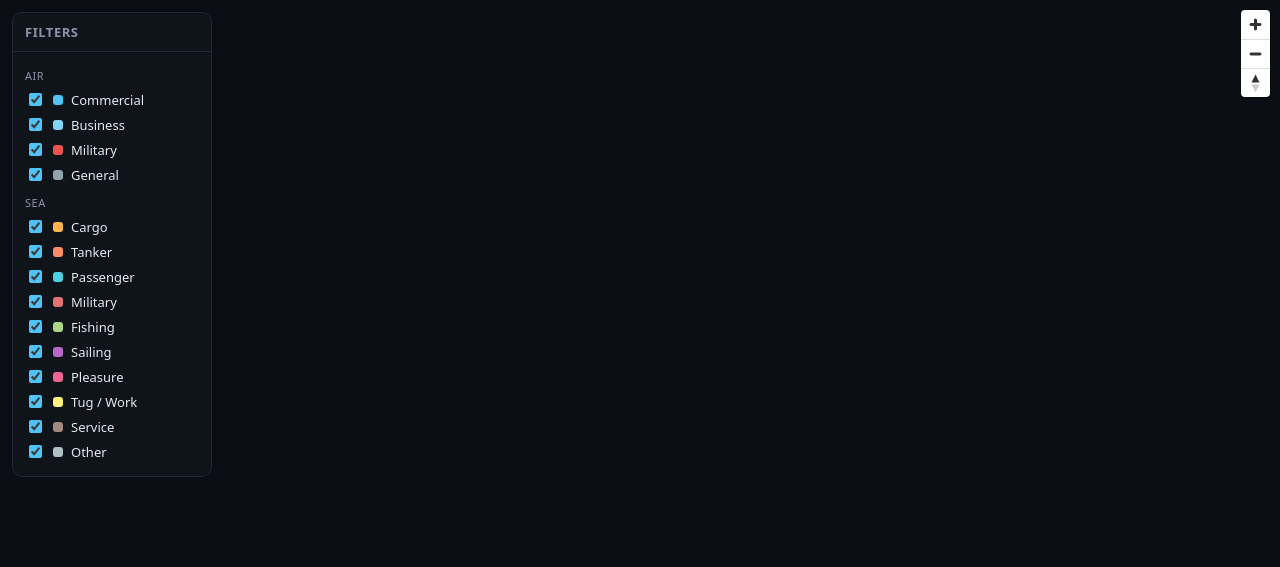
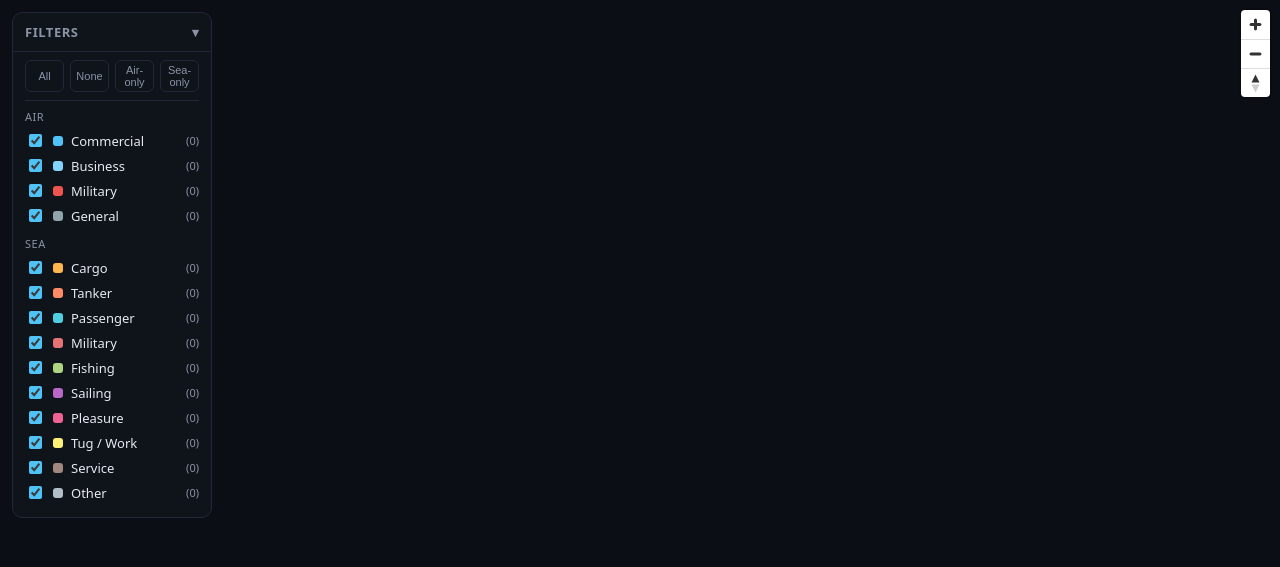
Before and after one commit to Zacheri/Transponder-Radar, a website built with Vite: page index.html in a window 1280 px wide. Shown: the top 567 px of the page. Built offline with nearby package versions, Linux system fonts and the light colour scheme; no server answers.

Commit message:
feat: filter drawer — collapse, live counts, quick actions, localStorage

```diff
--- a/src/main.ts
+++ b/src/main.ts
@@ -19,16 +19,20 @@ const store = new ClientStore();
 const panel = createPanel(document.getElementById("app") as HTMLElement);
 const hud = createHud(document.getElementById("app") as HTMLElement);
 let visible = new Set<CraftKind>([...AIR_KINDS, ...SEA_KINDS]);
+let filters: { setCounts(c: Map<CraftKind, number>): void } | null = null;
 
 function refresh(): void {
   setCraftData(map, buildFeatureCollection(store.all()));
   let air = 0;
   let sea = 0;
+  const counts = new Map<CraftKind, number>();
   for (const c of store.all()) {
     if (c.domain === "air") air++;
     else sea++;
+    counts.set(c.kind, (counts.get(c.kind) ?? 0) + 1);
   }
   hud.setCounts(air, sea);
+  filters?.setCounts(counts);
   const id = panel.selectedId();
   if (id) {
     const c = store.get(id);
@@ -64,7 +68,7 @@ map.on("load", async () => {
   socket.connect();
   store.subscribe(refresh);
 
-  createFilters(document.getElementById("app") as HTMLElement, visible, (v) => {
+  filters = createFilters(document.getElementById("app") as HTMLElement, visible, (v) => {
     visible = v;
     const f = buildIconFilter(v);
     map.setFilter("craft-icons", f);
--- a/src/style.css
+++ b/src/style.css
@@ -165,6 +165,10 @@ body {
   z-index: 10;
 }
 .drawer-head {
+  display: flex;
+  align-items: center;
+  justify-content: space-between;
+  gap: 8px;
   padding: 10px 12px;
   font-weight: 600;
   font-size: 13px;
@@ -172,6 +176,8 @@ body {
   text-transform: uppercase;
   color: var(--muted);
   border-bottom: 1px solid var(--border);
+  cursor: pointer;
+  user-select: none;
 }
 .drawer-body {
   padding: 8px 12px 12px;
@@ -202,6 +208,44 @@ body {
 }
 .drawer-label {
   flex: 1;
+}
+.drawer-count {
+  flex: none;
+  color: var(--muted);
+  font-size: 11px;
+  font-variant-numeric: tabular-nums;
+}
+.drawer-actions {
+  display: flex;
+  gap: 6px;
+  padding-bottom: 8px;
+  margin-bottom: 4px;
+  border-bottom: 1px solid var(--border);
+}
+.drawer-action {
+  flex: 1;
+  background: none;
+  border: 1px solid var(--border);
+  border-radius: 6px;
+  color: var(--muted);
+  font-size: 11px;
+  padding: 3px 0;
+  cursor: pointer;
+}
+.drawer-action:hover {
+  color: var(--text);
+  border-color: var(--muted);
+}
+.drawer-chevron {
+  flex: none;
+  color: var(--muted);
+  transition: transform 0.15s ease;
+}
+.drawer.collapsed .drawer-chevron {
+  transform: rotate(-90deg);
+}
+.drawer.collapsed .drawer-body {
+  display: none;
 }
 
 .hud {
--- a/src/ui/filters.ts
+++ b/src/ui/filters.ts
@@ -1,22 +1,48 @@
 import type { CraftKind } from "../../shared/craft.js";
 import { KINDS, AIR_KINDS, SEA_KINDS } from "../../shared/craft.js";
+
+const VISIBLE_KEY = "radar.visibleKinds";
+const COLLAPSED_KEY = "radar.drawerCollapsed";
+
+function readSavedVisible(): Set<CraftKind> | null {
+  try {
+    const raw = localStorage.getItem(VISIBLE_KEY);
+    if (!raw) return null;
+    const arr: unknown = JSON.parse(raw);
+    if (!Array.isArray(arr)) return null;
+    for (const v of arr) {
+      if (typeof v !== "string" || !(v in KINDS)) return null;
+    }
+    return new Set(arr as CraftKind[]);
+  } catch {
+    return null;
+  }
+}
 
 export function createFilters(
   root: HTMLElement,
   initial: Set<CraftKind>,
   onChange: (v: Set<CraftKind>) => void,
-): { setVisible(v: Set<CraftKind>): void } {
+): { setCounts(counts: Map<CraftKind, number>): void } {
   const el = document.createElement("aside");
   el.className = "drawer";
   const head = document.createElement("div");
   head.className = "drawer-head";
-  head.textContent = "Filters";
+  const title = document.createElement("span");
+  title.textContent = "Filters";
+  const chevron = document.createElement("span");
+  chevron.className = "drawer-chevron";
+  chevron.textContent = "▾";
+  head.append(title, chevron);
   const body = document.createElement("div");
   body.className = "drawer-body";
   el.append(head, body);
   root.appendChild(el);
 
-  let visible = new Set<CraftKind>(initial);
+  const saved = readSavedVisible();
+  let visible = new Set<CraftKind>(saved ?? initial);
+
+  const countsEl = new Map<CraftKind, HTMLElement>();
 
   function group(title: string, kinds: CraftKind[]): void {
     const h = document.createElement("div");
@@ -34,8 +60,7 @@ export function createFilters(
         const next = new Set(visible);
         if (cb.checked) next.add(k);
         else next.delete(k);
-        visible = next;
-        onChange(next);
+        apply(next);
       });
       const sw = document.createElement("span");
       sw.className = "swatch";
@@ -43,20 +68,74 @@ export function createFilters(
       const txt = document.createElement("span");
       txt.className = "drawer-label";
       txt.textContent = KINDS[k].label;
-      label.append(cb, sw, txt);
+      const n = document.createElement("span");
+      n.className = "drawer-count";
+      n.textContent = "(0)";
+      countsEl.set(k, n);
+      label.append(cb, sw, txt, n);
       body.appendChild(label);
     }
   }
 
-  group("Air", AIR_KINDS);
-  group("Sea", SEA_KINDS);
-
-  function setVisible(v: Set<CraftKind>): void {
+  function apply(v: Set<CraftKind>): void {
     visible = new Set(v);
     body.querySelectorAll<HTMLInputElement>("input[type=checkbox]").forEach((cb) => {
       cb.checked = visible.has(cb.dataset.kind as CraftKind);
     });
+    try {
+      localStorage.setItem(VISIBLE_KEY, JSON.stringify([...visible]));
+    } catch {
+      // storage unavailable
+    }
+    onChange(visible);
   }
 
-  return { setVisible };
+  const actions = document.createElement("div");
+  actions.className = "drawer-actions";
+  const actionDefs: Array<[string, CraftKind[]]> = [
+    ["All", [...AIR_KINDS, ...SEA_KINDS]],
+    ["None", []],
+    ["Air-only", AIR_KINDS],
+    ["Sea-only", SEA_KINDS],
+  ];
+  for (const [name, kinds] of actionDefs) {
+    const b = document.createElement("button");
+    b.type = "button";
+    b.className = "drawer-action";
+    b.textContent = name;
+    b.addEventListener("click", () => apply(new Set(kinds)));
+    actions.appendChild(b);
+  }
+  body.prepend(actions);
+
+  group("Air", AIR_KINDS);
+  group("Sea", SEA_KINDS);
+
+  let collapsed = false;
+  try {
+    collapsed = localStorage.getItem(COLLAPSED_KEY) === "1";
+  } catch {
+    collapsed = false;
+  }
+  el.classList.toggle("collapsed", collapsed);
+  head.addEventListener("click", () => {
+    collapsed = !collapsed;
+    el.classList.toggle("collapsed", collapsed);
+    try {
+      localStorage.setItem(COLLAPSED_KEY, collapsed ? "1" : "0");
+    } catch {
+      // storage unavailable
+    }
+  });
+
+  function setCounts(counts: Map<CraftKind, number>): void {
+    for (const k of Object.keys(KINDS) as CraftKind[]) {
+      const c = countsEl.get(k);
+      if (c) c.textContent = `(${(counts.get(k) ?? 0).toLocaleString("en-US")})`;
+    }
+  }
+
+  if (saved) onChange(visible);
+
+  return { setCounts };
 }
```
